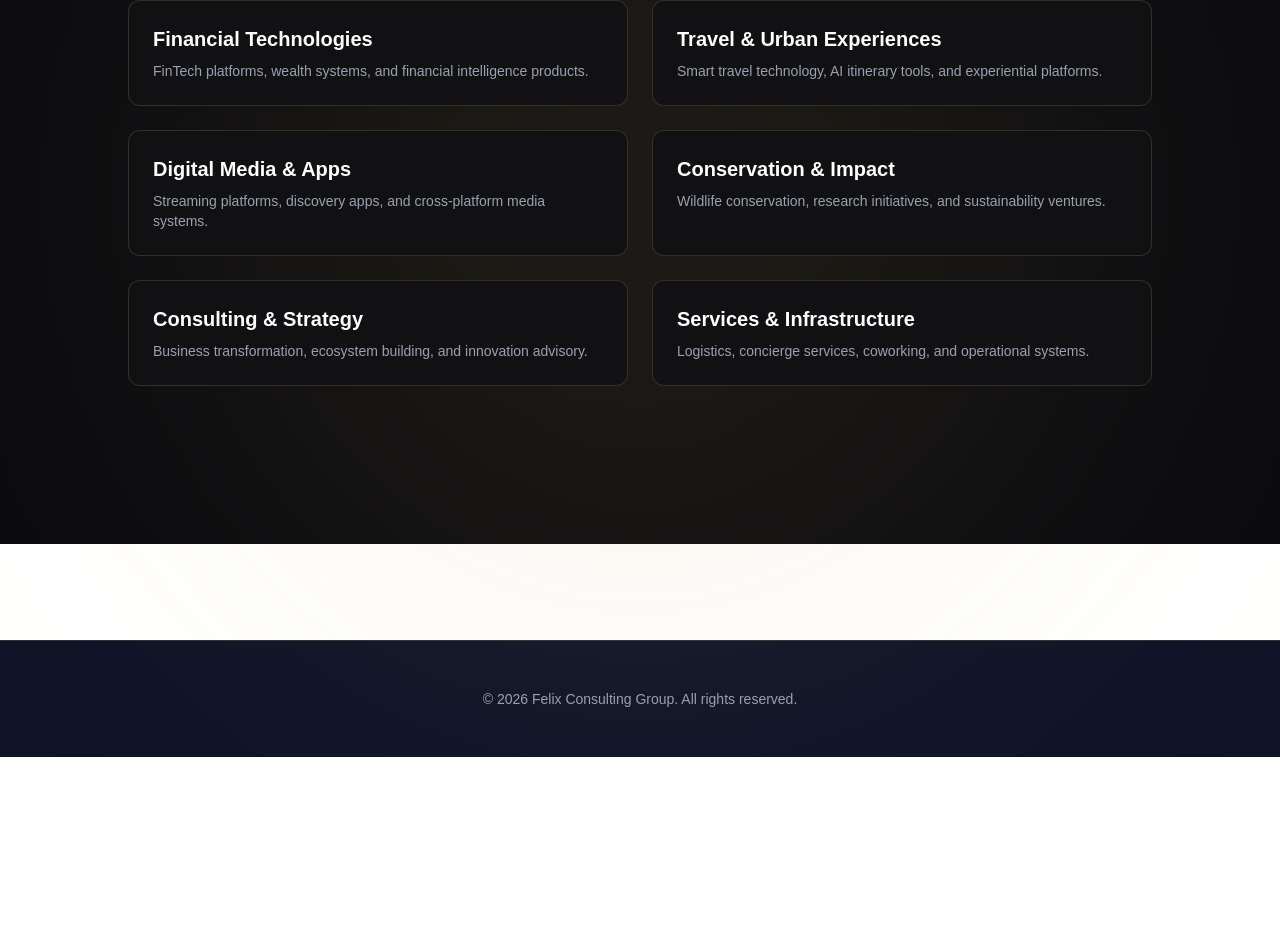
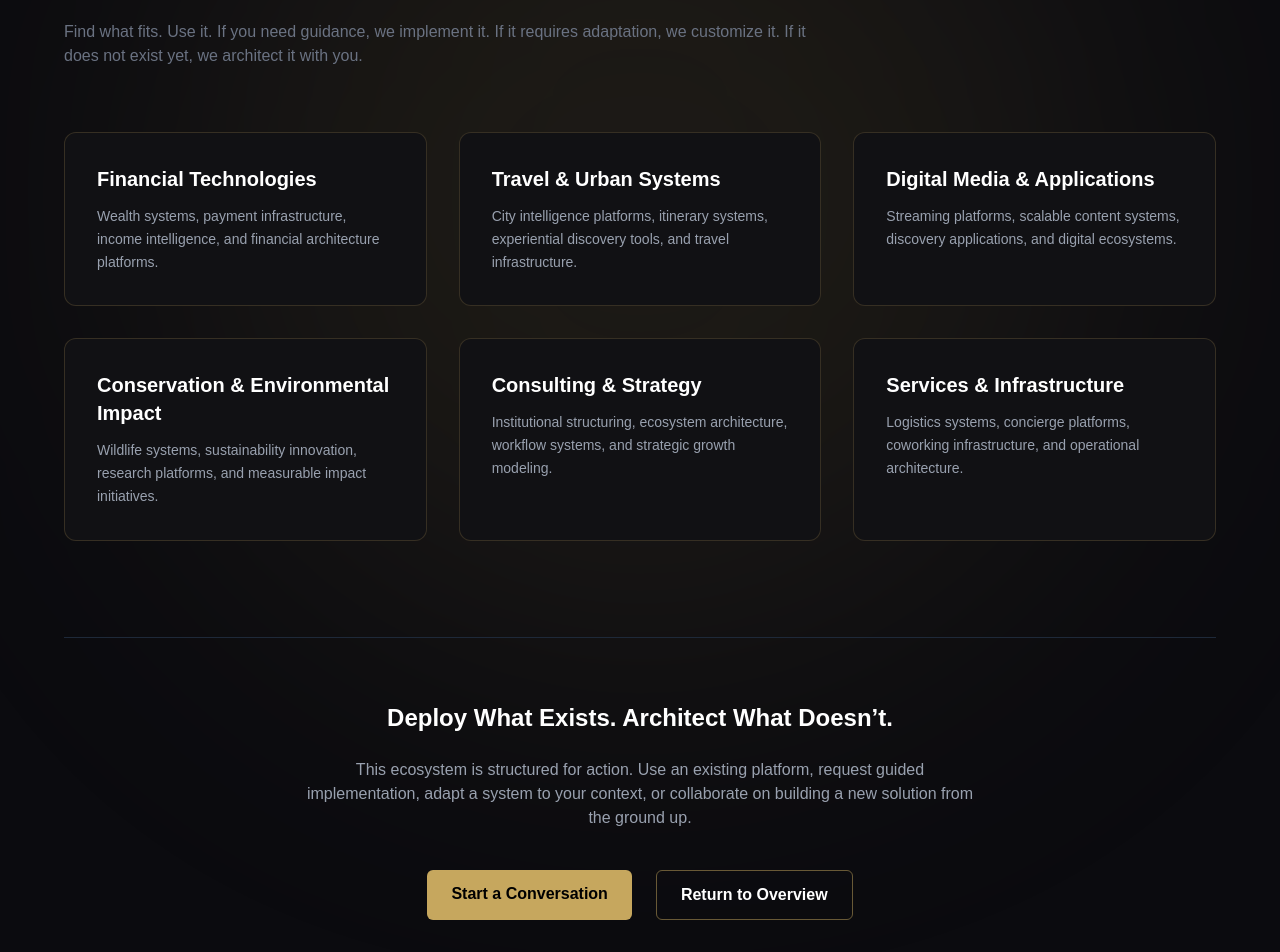
Before and after one commit to felabayomi/felix-consult, a Next.js app: page /ecosystem in a window 1280 px wide. Shown: the part 352-1304 px from the top of the page. Before the commit the page ends 1109 px from the top, so only its background shows below. Built offline with nearby package versions, Linux system fonts and the light colour scheme.

Commit message:
Refactor EcosystemPage layout and content
Updated text and structure for EcosystemPage component.

```diff
--- a/app/ecosystem/page.tsx
+++ b/app/ecosystem/page.tsx
@@ -3,110 +3,163 @@ import Link from "next/link"
 export default function EcosystemPage() {
   return (
     <main className="relative min-h-screen bg-[#0B0B0F] text-white px-6 py-24">
-      {/* Gold Ambient Glow */}
+
+      {/* Ambient Gold Glow */}
       <div className="absolute top-0 left-1/2 -translate-x-1/2
                       w-[900px] h-[900px]
                       bg-[#C6A75E]/10 blur-[160px]
                       rounded-full pointer-events-none" />
 
-      <div className="relative z-10 max-w-5xl mx-auto">
-        <h1 className="text-4xl font-bold mb-6 text-[#C6A75E]">
-          Portfolio Overview
-        </h1>
+      <div className="relative z-10 max-w-6xl mx-auto">
 
-        <p className="text-gray-400 mb-12">
-          Felix Consulting Group operates a diversified portfolio across
-          financial technology, travel ecosystems, digital media,
-          infrastructure services, and conservation initiatives.
-        </p>
+        {/* HEADER */}
+        <section className="max-w-3xl mb-16">
+          <h1 className="text-4xl md:text-5xl font-bold mb-6 text-[#C6A75E]">
+            Solutions Ecosystem
+          </h1>
 
-        <div className="grid md:grid-cols-2 gap-6 mt-12">
+          <p className="text-gray-400 text-lg mb-6">
+            Every system inside this ecosystem was built to be deployed.
+            These are not theoretical concepts — they are structured platforms
+            designed for immediate use, customization, or expansion.
+          </p>
+
+          <p className="text-gray-500">
+            Find what fits. Use it. If you need guidance, we implement it.
+            If it requires adaptation, we customize it.
+            If it does not exist yet, we architect it with you.
+          </p>
+        </section>
+
+
+        {/* GRID */}
+        <div className="grid md:grid-cols-2 lg:grid-cols-3 gap-8">
 
           <Link
             href="/financial"
-            className="p-6 bg-[#111114] rounded-xl border border-[#C6A75E]/20
+            className="group p-8 bg-[#111114] rounded-xl border border-[#C6A75E]/20
                        hover:border-[#C6A75E]/60 hover:bg-[#141418]
                        transition-all duration-300"
           >
-            <h3 className="text-xl font-semibold mb-2">
+            <h3 className="text-xl font-semibold mb-3 group-hover:text-[#C6A75E] transition">
               Financial Technologies
             </h3>
-            <p className="text-gray-400 text-sm">
-              FinTech platforms, wealth systems, and financial intelligence products.
+            <p className="text-gray-400 text-sm leading-relaxed">
+              Wealth systems, payment infrastructure, income intelligence,
+              and financial architecture platforms.
             </p>
           </Link>
 
           <Link
             href="/travel"
-            className="p-6 bg-[#111114] rounded-xl border border-[#C6A75E]/20
+            className="group p-8 bg-[#111114] rounded-xl border border-[#C6A75E]/20
                        hover:border-[#C6A75E]/60 hover:bg-[#141418]
                        transition-all duration-300"
           >
-            <h3 className="text-xl font-semibold mb-2">
-              Travel & Urban Experiences
+            <h3 className="text-xl font-semibold mb-3 group-hover:text-[#C6A75E] transition">
+              Travel & Urban Systems
             </h3>
-            <p className="text-gray-400 text-sm">
-              Smart travel technology, AI itinerary tools, and experiential platforms.
+            <p className="text-gray-400 text-sm leading-relaxed">
+              City intelligence platforms, itinerary systems,
+              experiential discovery tools, and travel infrastructure.
             </p>
           </Link>
 
           <Link
             href="/media"
-            className="p-6 bg-[#111114] rounded-xl border border-[#C6A75E]/20
+            className="group p-8 bg-[#111114] rounded-xl border border-[#C6A75E]/20
                        hover:border-[#C6A75E]/60 hover:bg-[#141418]
                        transition-all duration-300"
           >
-            <h3 className="text-xl font-semibold mb-2">
-              Digital Media & Apps
+            <h3 className="text-xl font-semibold mb-3 group-hover:text-[#C6A75E] transition">
+              Digital Media & Applications
             </h3>
-            <p className="text-gray-400 text-sm">
-              Streaming platforms, discovery apps, and cross-platform media systems.
+            <p className="text-gray-400 text-sm leading-relaxed">
+              Streaming platforms, scalable content systems,
+              discovery applications, and digital ecosystems.
             </p>
           </Link>
 
           <Link
             href="/conservation"
-            className="p-6 bg-[#111114] rounded-xl border border-[#C6A75E]/20
+            className="group p-8 bg-[#111114] rounded-xl border border-[#C6A75E]/20
                        hover:border-[#C6A75E]/60 hover:bg-[#141418]
                        transition-all duration-300"
           >
-            <h3 className="text-xl font-semibold mb-2">
-              Conservation & Impact
+            <h3 className="text-xl font-semibold mb-3 group-hover:text-[#C6A75E] transition">
+              Conservation & Environmental Impact
             </h3>
-            <p className="text-gray-400 text-sm">
-              Wildlife conservation, research initiatives, and sustainability ventures.
+            <p className="text-gray-400 text-sm leading-relaxed">
+              Wildlife systems, sustainability innovation,
+              research platforms, and measurable impact initiatives.
             </p>
           </Link>
 
           <Link
             href="/consulting"
-            className="p-6 bg-[#111114] rounded-xl border border-[#C6A75E]/20
+            className="group p-8 bg-[#111114] rounded-xl border border-[#C6A75E]/20
                        hover:border-[#C6A75E]/60 hover:bg-[#141418]
                        transition-all duration-300"
           >
-            <h3 className="text-xl font-semibold mb-2">
+            <h3 className="text-xl font-semibold mb-3 group-hover:text-[#C6A75E] transition">
               Consulting & Strategy
             </h3>
-            <p className="text-gray-400 text-sm">
-              Business transformation, ecosystem building, and innovation advisory.
+            <p className="text-gray-400 text-sm leading-relaxed">
+              Institutional structuring, ecosystem architecture,
+              workflow systems, and strategic growth modeling.
             </p>
           </Link>
 
           <Link
             href="/services"
-            className="p-6 bg-[#111114] rounded-xl border border-[#C6A75E]/20
+            className="group p-8 bg-[#111114] rounded-xl border border-[#C6A75E]/20
                        hover:border-[#C6A75E]/60 hover:bg-[#141418]
                        transition-all duration-300"
           >
-            <h3 className="text-xl font-semibold mb-2">
+            <h3 className="text-xl font-semibold mb-3 group-hover:text-[#C6A75E] transition">
               Services & Infrastructure
             </h3>
-            <p className="text-gray-400 text-sm">
-              Logistics, concierge services, coworking, and operational systems.
+            <p className="text-gray-400 text-sm leading-relaxed">
+              Logistics systems, concierge platforms,
+              coworking infrastructure, and operational architecture.
             </p>
           </Link>
 
         </div>
+
+
+        {/* BOTTOM CTA BLOCK */}
+        <section className="mt-24 text-center border-t border-gray-800 pt-16">
+
+          <h2 className="text-2xl font-semibold mb-6">
+            Deploy What Exists. Architect What Doesn’t.
+          </h2>
+
+          <p className="text-gray-400 max-w-2xl mx-auto mb-10">
+            This ecosystem is structured for action.
+            Use an existing platform, request guided implementation,
+            adapt a system to your context, or collaborate on building
+            a new solution from the ground up.
+          </p>
+
+          <div className="flex flex-col sm:flex-row justify-center gap-6">
+            <Link
+              href="/contact"
+              className="bg-[#C6A75E] text-black px-6 py-3 rounded-md font-semibold hover:opacity-90 transition"
+            >
+              Start a Conversation
+            </Link>
+
+            <Link
+              href="/"
+              className="border border-[#C6A75E]/50 px-6 py-3 rounded-md font-semibold hover:border-[#C6A75E] hover:text-[#C6A75E] transition"
+            >
+              Return to Overview
+            </Link>
+          </div>
+
+        </section>
+
       </div>
     </main>
   )
```
